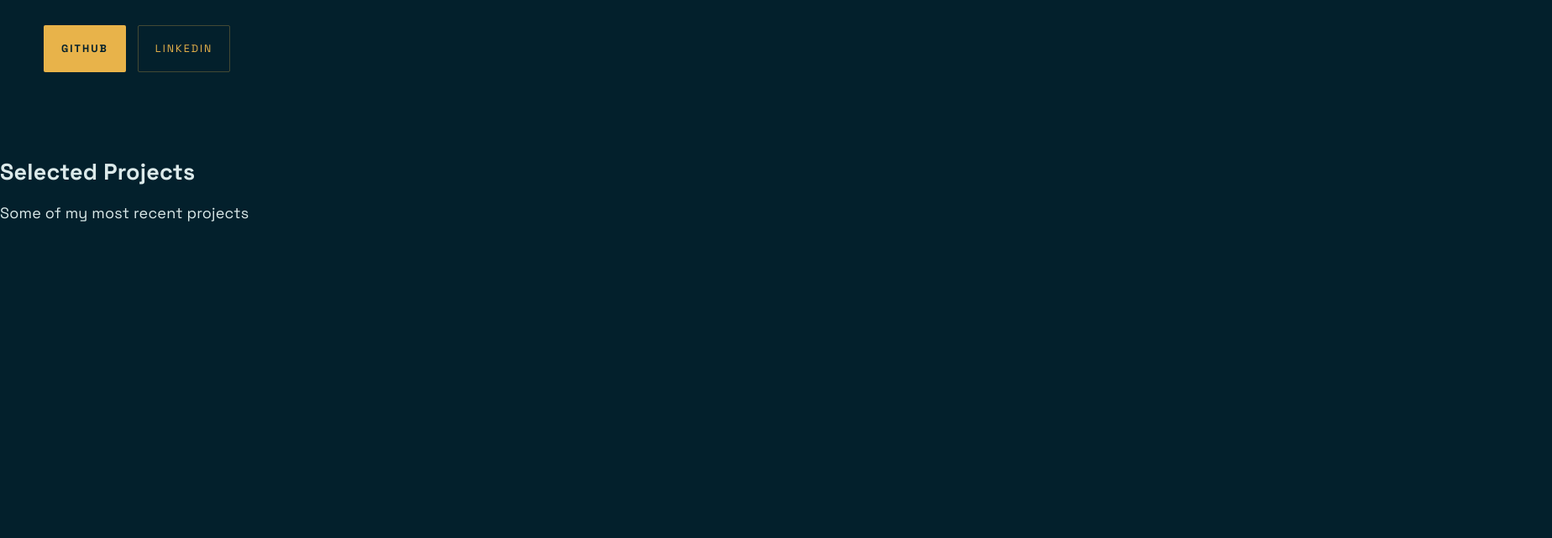
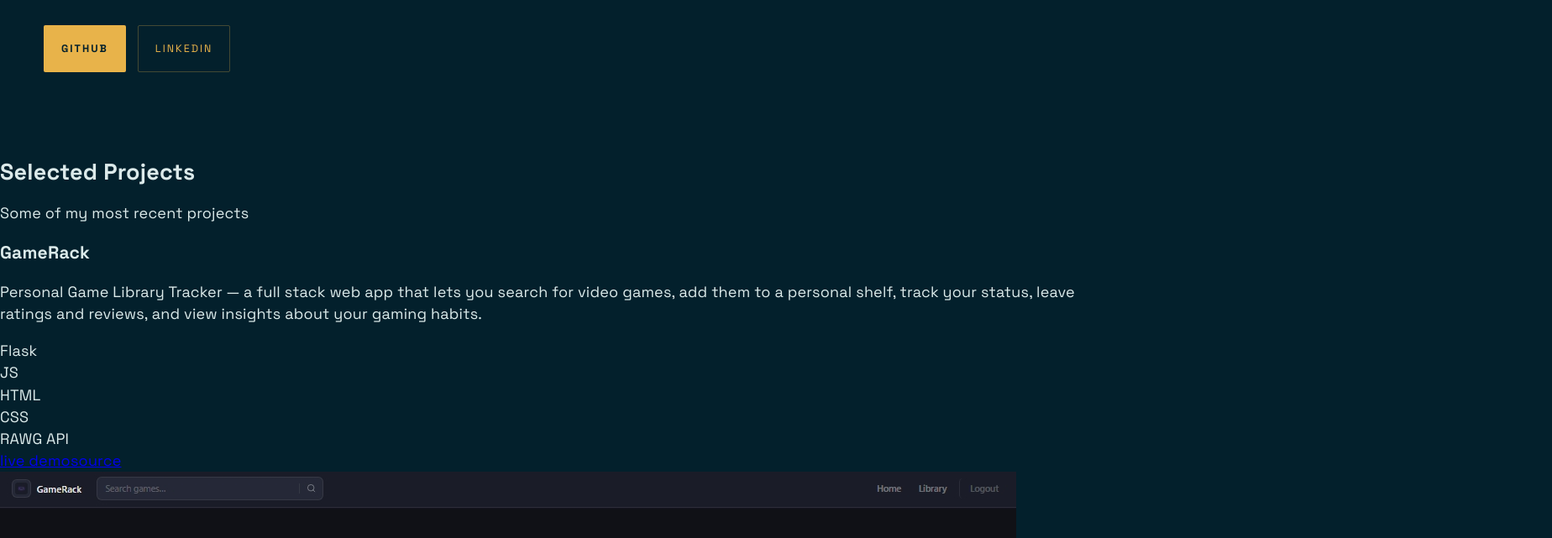
Before and after one commit to IcedPeppermintTea/portfolio, a React (Vite) app: page / in a window 1280 px wide. Shown: the part 456-1097 px from the top of the page at 84% size, 1848 px wide, since content can reach past the window. Before the commit the page ends 800 px from the top, so only its background shows below. Built offline with nearby package versions, Linux system fonts and the light colour scheme.

Commit message:
wip: slider data populating

```diff
--- a/src/components/Slider.jsx
+++ b/src/components/Slider.jsx
@@ -1,13 +1,40 @@
+import { useState } from "react";
+import { projects } from "../data/selected-projects";
+
 function Slider() {
+  const [current, setCurrent] = useState(0);
+
   return (
     <section>
       <div className="selected-projects">
         <div className="header">
-          <h1>Selected Projects</h1>
+          <h2>Selected Projects</h2>
           <p>Some of my most recent projects</p>
         </div>
         <div className="carousel-arrows">
           <span></span>
+        </div>
+        <div className="carousel-slider">
+          {projects.map((project, projectIdx) => (
+            <div key={projectIdx} className="card">
+              <div className="card-info">
+                <h3>{project.title}</h3>
+                <p>{project.description}</p>
+                <div className="card-info-stack">
+                  {project.stack.map((value, stackId) => (
+                    <div key={stackId}>{value}</div>
+                  ))}
+                </div>
+                <div className="card-info-links">
+                  <a href={project.links.live}>live demo</a>
+                  <a href={project.links.readme}>source</a>
+                </div>
+              </div>
+              <div className="card-image">
+                <img src={project.images[0].src} alt={project.images[0].alt} />
+              </div>
+            </div>
+          ))}
         </div>
       </div>
     </section>
```
